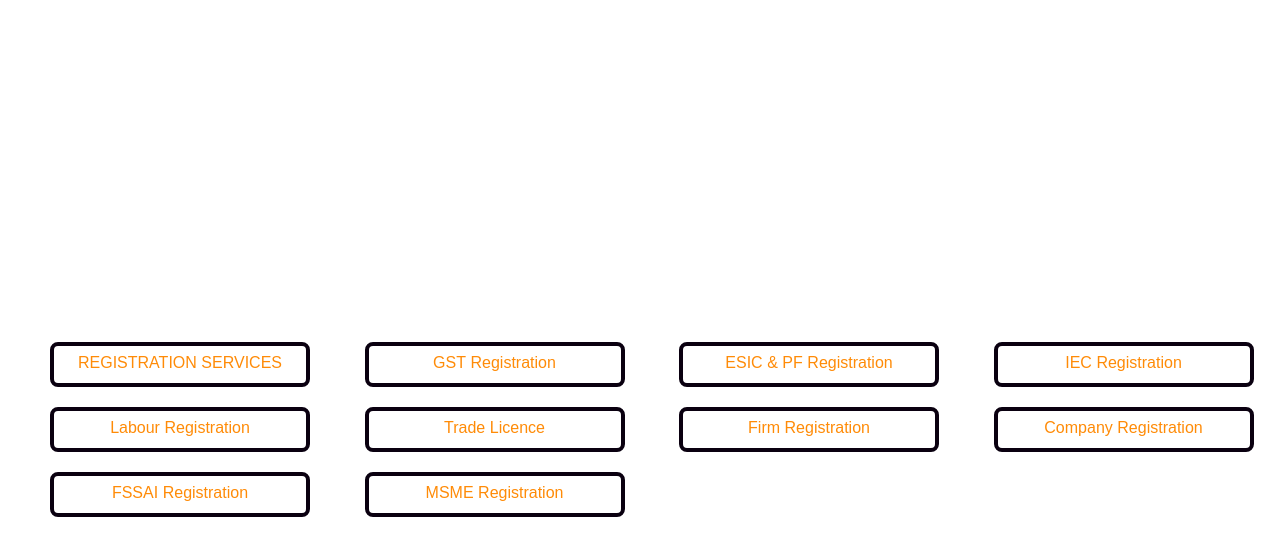
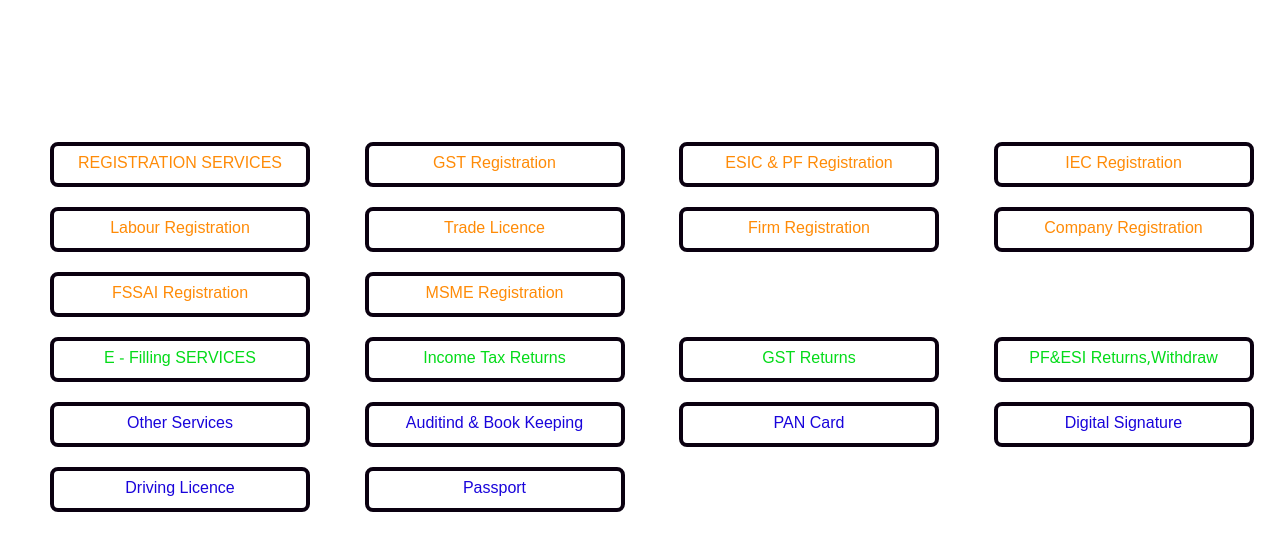
Before and after one commit to prudhviraj2103/varao, a plain HTML site: page index.html in a window 1280 px wide. Shown: the part 1930-2464 px from the top of the page. Drawn offline with nearby package versions, Linux system fonts and the light colour scheme.

Commit message:
Update style.css

```diff
--- a/style.css
+++ b/style.css
@@ -63,7 +63,7 @@
 
 }
 .services{
-    margin-top: 900px;
+    margin-top: 700px;
 }
 .services-button{
     color: #ff8b07;
```
